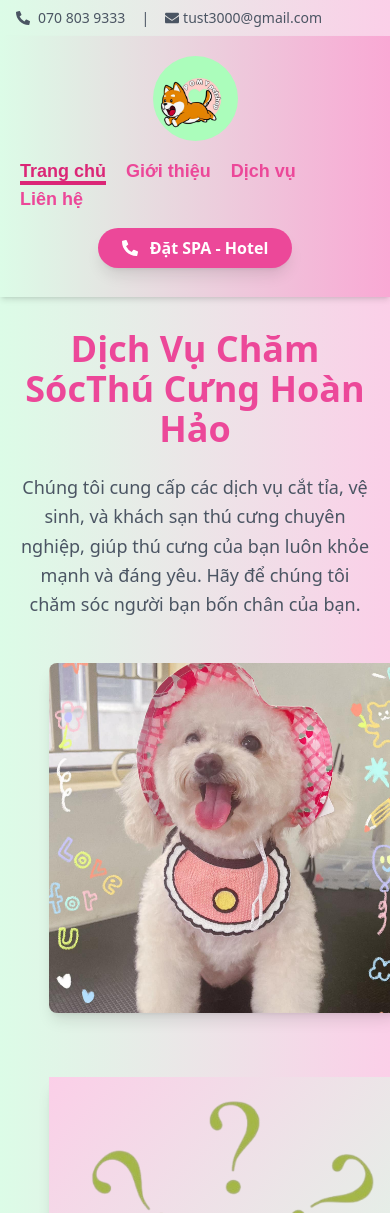
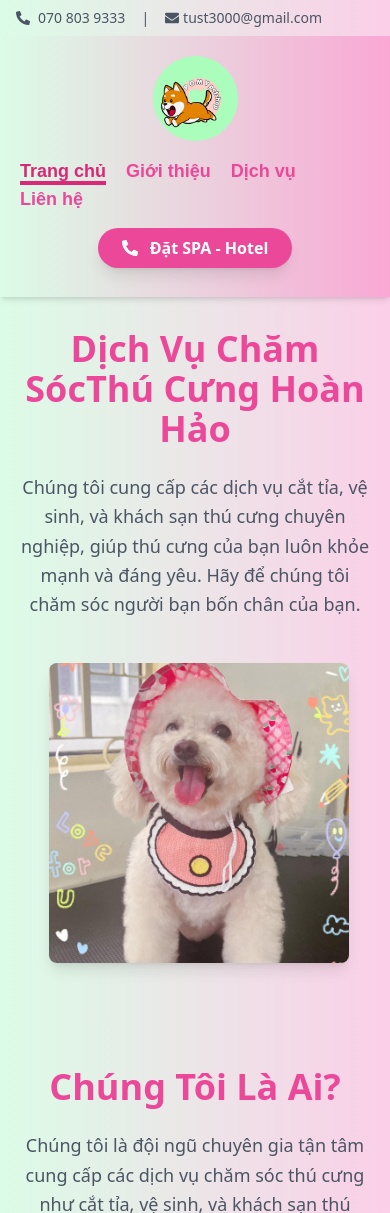
Before and after one commit to dangkhoa45/pomy-petshop, a Next.js app: page / in a window 390 px wide. Shown: the top 1213 px of the page. Built offline with nearby package versions, Linux system fonts and the light colour scheme.

Commit message:
update responsive for screen iphone x

```diff
--- a/src/components/AboutSection.tsx
+++ b/src/components/AboutSection.tsx
@@ -49,7 +49,7 @@ export default function AboutSection() {
             animate={{ opacity: 1, scale: 1 }}
             whileHover={{ scale: 1.1 }}
             transition={{ duration: 0.8, ease: "easeOut" }}
-            className="bg-gradient-to-tl from-green-100 to-pink-200 relative w-[350px] h-[350px] md:w-[512px] md:h-[512px]"
+            className="bg-gradient-to-tl from-green-100 to-pink-200 relative hide md:block md:w-[512px] md:h-[512px]"
           >
             <Image
               className="object-cover object-center rounded-lg shadow-lg"
--- a/src/components/HeroSection.tsx
+++ b/src/components/HeroSection.tsx
@@ -105,7 +105,7 @@ function HeroSection() {
             animate={{ opacity: 1, scale: 1 }}
             whileHover={{ scale: 1.1 }}
             transition={{ duration: 0.8, ease: "easeOut" }}
-            className="relative w-[350px] h-[350px] md:w-[512px] md:h-[512px]"
+            className="relative w-[300px] h-[300px] md:w-[512px] md:h-[512px] flex items-center justify-center cursor-pointer"
           >
             <Image
               className="object-cover object-center rounded-lg shadow-lg"
```
